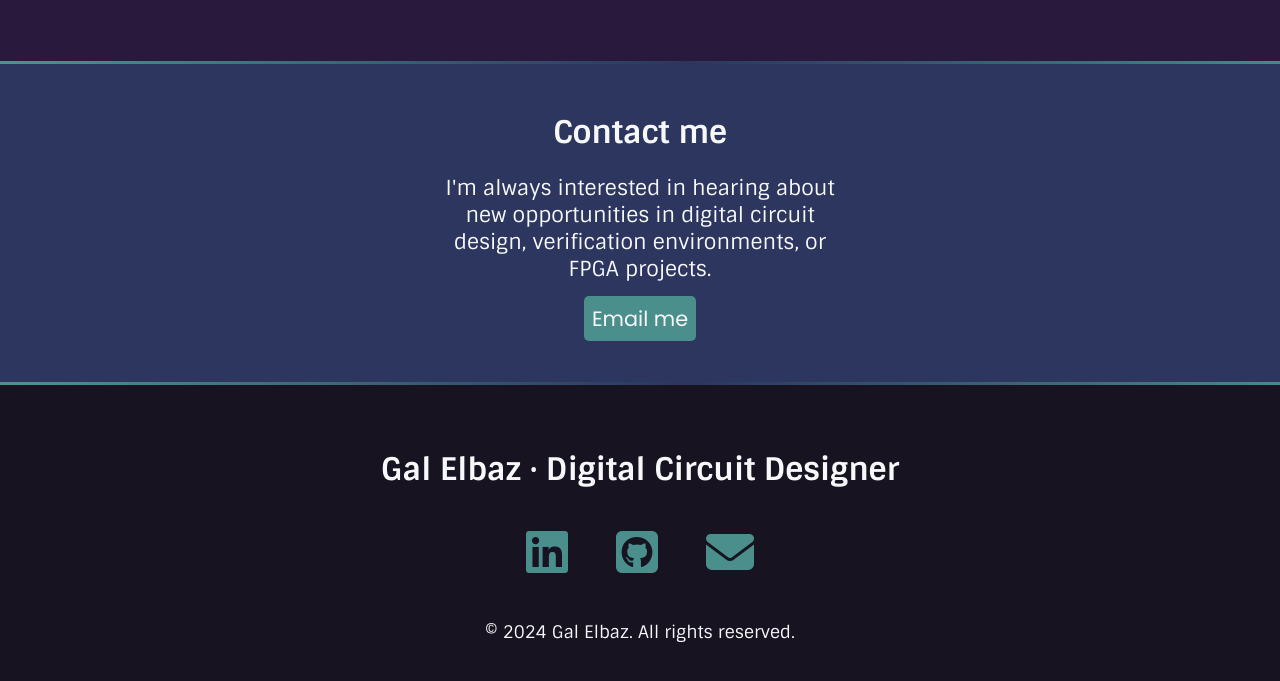
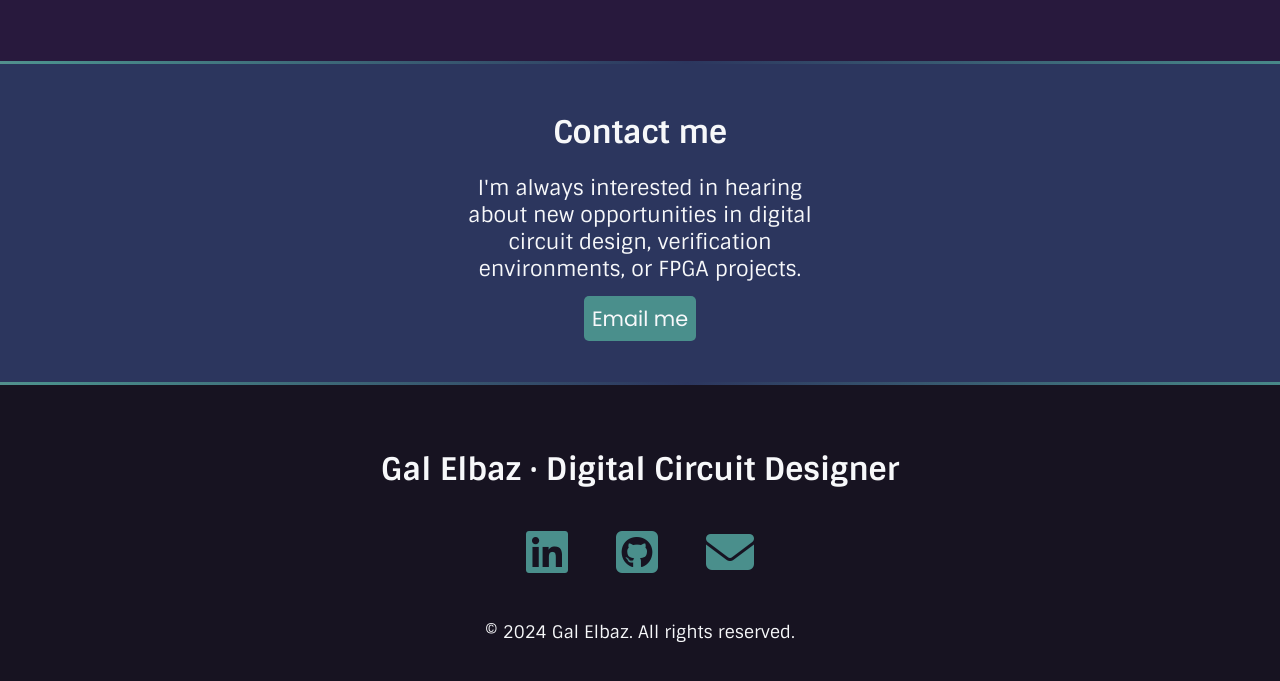
Before and after one commit to dartaryan/gal_elbaz, a plain HTML site: page index.html in a window 1280 px wide. Shown: the part 2212-2893 px from the top of the page. Drawn offline with Linux system fonts and the light colour scheme.

Commit message:
margin fix

```diff
--- a/style.css
+++ b/style.css
@@ -86,7 +86,7 @@ img {
     width: 400px;
     text-align: center;
     margin: 0 auto;
-    padding: 3rem 0;
+    padding: 3rem 1rem;
     background-color: var(--deep-sea-blue);
 }
 
```
